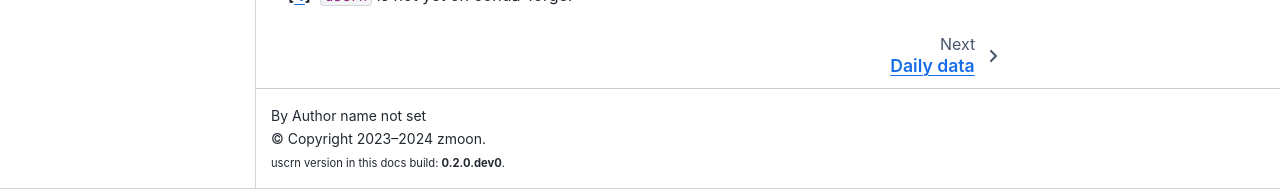
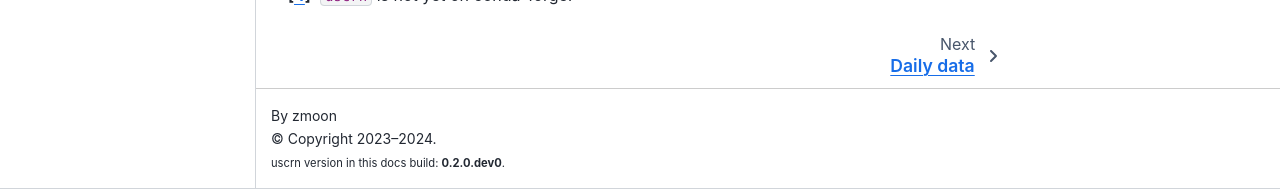
Before and after one commit to zmoon/uscrn, a Sphinx documentation site: the page built from docs/index.md, in a window 1280 px wide and 1127 px high. Shown: the part 938-1127 px from the top of the window. Built offline with Sphinx 7.4.7 and the Sphinx Book theme 1.1.4, drawn with Linux system fonts in a browser that asks for light colours; some of the changed lines change nothing that is shown.

Commit message:
Set author
Otherwise it seems we now get "By Author name not set"
on a line before the copyright line in the footer

```diff
--- a/docs/conf.py
+++ b/docs/conf.py
@@ -1,8 +1,8 @@
 import uscrn
 
 project = "uscrn"
-copyright = "2023\u20132024 zmoon"
-# author = "zmoon"
+copyright = "2023\u20132024"
+author = "zmoon"
 
 version = uscrn.__version__.split("+")[0]
 release = uscrn.__version__
```
